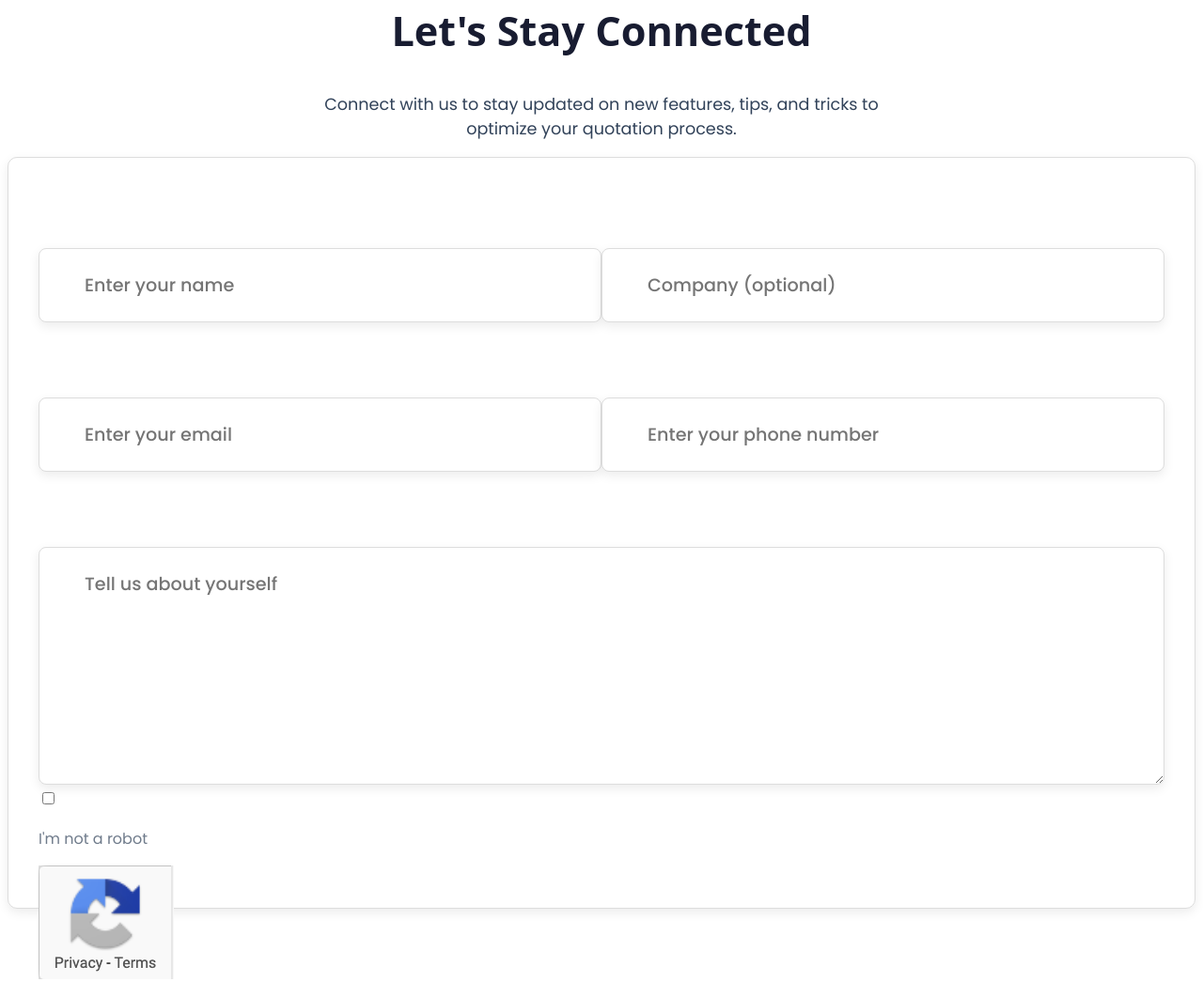
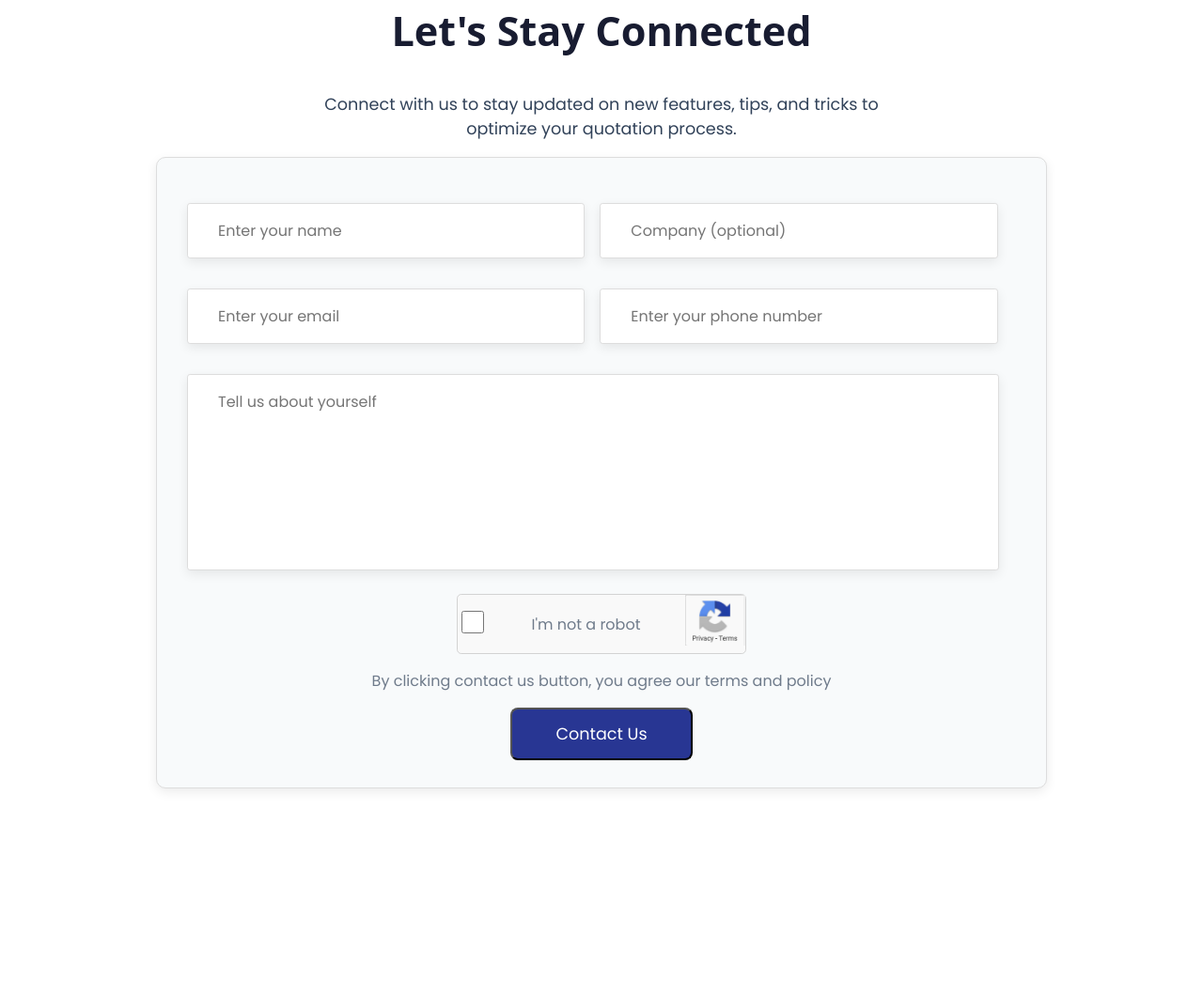
Before and after one commit to DevValand/Quotation-Maker-Webclone-with-Div, a plain HTML site: page index.html in a window 1280 px wide. Shown: the part 10273-11318 px from the top of the page at 94% size. Drawn offline with Linux system fonts and the light colour scheme.

Commit message:
responsive form

```diff
--- a/style.css
+++ b/style.css
@@ -877,7 +877,9 @@ li::marker {
     width: 100%;
     text-align: left;
         padding: 1rem 2rem;
-background-color: #fff; border: 1px solid #ddd; border-radius: 10px; box-shadow: 0 4px 12px rgba(0, 0, 0, 0.08); /* soft shadow */ cursor: pointer; transition: box-shadow 0.3s ease;
+background-color: #fff; border: 1px solid #ddd; border-radius: 10px; box-shadow: 0 4px 12px rgba(0, 0, 0, 0.08); /* soft shadow */
+/* cursor: pointer; */
+ transition: box-shadow 0.3s ease;
     font-size: 1.2rem;
     font-family: "Poppins", sans-serif;
     font-weight: 400;
@@ -946,22 +948,202 @@ footer {
 .input-fields {
     outline: none;
     /* outline-offset: 76rem; */
-    font-size: 1.2rem;
-    width: 50%;
-    float: left;
-    padding: 1.5rem 3rem;
-    font-weight: 450;
-    margin-top: 5rem;
+    font-size: 1rem;
+    width: 48%;
+    float: left;
+    padding: 1rem 2rem;
+    font-weight: 400;
+    margin-top: 2rem;
+    border-radius: .2rem;
+    margin-right: 1rem;
+    resize: none;
+    cursor:text;
+    }
+    #form-con textarea{
+        width: 98%;
+    }
+#form-con{
+    height: 42rem;
+    width: 75%;
+    margin-left: auto;
+    margin-right: auto;
+    background-color: rgb(248 250 251);
+    text-align: center;
+}
+
+
+#captcha-con{
+    /* width: auto; */
+    width: 35%;
+    height: auto;
+    /* margin-top: 150rem; */
+    display: flex;
+    /* float: left; */
+    /* border: solid; */
+    /* border: solid red; */
+    /*
+
+    flex-direction: row;
+        align-items: center; */
+        /* margin-top: 3rem;
+        border: 1px solid #d3d3d3;
+        padding: .5rem;
+        */
+        /* align-self: center; */
+        justify-content: center;
+        justify-items: center;
+        align-items: center;
+        justify-content: space-between;
+        margin-left: auto;
+        margin-right: auto;
+        margin-top: 28rem;
+                        background: #f9f9f9;
+                    border-radius: .3rem;
+                    /* border: solid; */
+
+                    border: 1px solid #d3d3d3;
+}
+.captch-box{
+}
+#checkbox-captcha{
+    /* float: left; */
+    /* width: 10%; */
+}
+#captcha-text{
+    /* float: left; */
+    /* width: 70%; */
+}
+#captcha-img{
+    /* float: left; */
+    /* width: 20%; */
+}
+#captcha-img img{
+    width: 4rem;
+}
+input[type="checkbox"]{
+   width: 1.5rem;
+    height: 1.5rem;
+    border: solid blue;
+}
+input[type="submit"]{
+    background-color: rgb(40 54 147);
+    color: white;
+    padding: .8rem 2rem;
+    font-size: 1.1rem;
+    font-weight: 400;
+    width: 22%;
     border-radius: .5rem;
-    /* margin-right: 4rem; */
-    }
-    #form-con textarea{
-        width: 100%;
-    }
-#form-con{
-    height: 50rem;
-}
-
+    cursor: pointer;
+}
+#form-con input[type='submit']:hover{
+    transform: scale(1.05);
+    transition: .2s ease-in-out;
+}
+
+
+/* * {
+  box-sizing: border-box;
+  margin: 0;
+  padding: 0;
+  font-family: Arial, sans-serif;
+}
+
+.footer {
+  background: #fff;
+  border-top: 1px solid #eee;
+}
+
+.container {
+  width: 90%;
+  margin: auto;
+  padding: 40px 0;
+}
+
+.footer-col {
+  float: left;
+  width: 20%;
+  padding: 10px;
+}
+.footer-col h3{
+    font-family: system-ui, -apple-system, BlinkMacSystemFont, 'Segoe UI', Roboto, Oxygen, Ubuntu, Cantarell, 'Open Sans', 'Helvetica Neue', sans-serif;
+}
+.footer-col li{
+        font-family: "Poppins", sans-serif;
+
+}
+
+
+.logo-col {
+  width: 25%;
+}
+
+.logo {
+  font-size: 26px;
+  margin-bottom: 15px;
+}
+
+.logo span {
+  font-weight: normal;
+}
+
+.video-box img {
+  width: 100%;
+  border-radius: 6px;
+}
+
+.footer h3 {
+  margin-bottom: 15px;
+  font-size: 18px;
+}
+
+.footer ul {
+  list-style: none;
+}
+
+.footer ul li {
+  margin-bottom: 8px;
+  font-size: 14px;
+  cursor: pointer;
+}
+
+.footer p {
+  font-size: 14px;
+  margin-bottom: 8px;
+}
+
+.footer-bottom {
+  background: #1e2d8f;
+  color: #fff;
+  text-align: center;
+  padding: 15px 10px;
+  font-size: 14px;
+}
+
+/* Clearfix */
+.clearfix {
+  clear: both;
+}
+
+/* =========================
+   Responsive (Mobile)
+========================= */
+@media only screen and (max-width: 768px) {
+
+  .footer-col,
+  .logo-col {
+    width: 100%;
+    float: none;
+    margin-bottom: 25px;
+  }
+
+  .container {
+    padding: 20px 0;
+  }
+
+  .footer-bottom {
+    font-size: 13px;
+  }
+} */
 
 
 
@@ -1538,7 +1720,7 @@ padding: 1rem 1rem;
     margin-top: 20rem;
 }
 #FAQs-con-head{
-    border: solid black;
+    /* border: solid black; */
     width:48rem;
 }
 
@@ -1547,7 +1729,9 @@ padding: 1rem 1rem;
 
 }
 .b-shadow{
-    background-color: #fff; border: 1px solid #ddd; border-radius: 10px; box-shadow: 0 4px 12px rgba(0, 0, 0, 0.08); /* soft shadow */ cursor: pointer; transition: box-shadow 0.3s ease;
+    background-color: #fff; border: 1px solid #ddd; border-radius: 10px; box-shadow: 0 4px 12px rgba(0, 0, 0, 0.08); /* soft shadow */
+    /* cursor: pointer;  */
+    transition: box-shadow 0.3s ease;
     font-size: 2.4rem;
     font-family: "Poppins", sans-serif;
     font-weight: 400;
@@ -1610,14 +1794,16 @@ padding: 1rem 1rem;
     #form-con {
         height: auto;
         padding: 1rem 2rem;
-        margin: 4rem 1rem;
-                text-align: center;
-                    background-color: rgb(248 250 251);
+        margin: 0rem 1rem;
+        text-align: center;
+        background-color: rgb(248 250 251);
+        width: 96%;
     }
 #footer-con {
     /* text-align: center; */
     width: 200%;
 }
+
 #captcha-con{
     /* width: auto; */
     width: 100%;
@@ -1632,6 +1818,9 @@ padding: 1rem 1rem;
         margin-top: 84rem;
             border: 1px solid #d3d3d3;
         padding: 1rem;
+
+
+
 }
 .captch-box{
 }
```
Also changed, not shown: index.html (+57 -0 lines).
